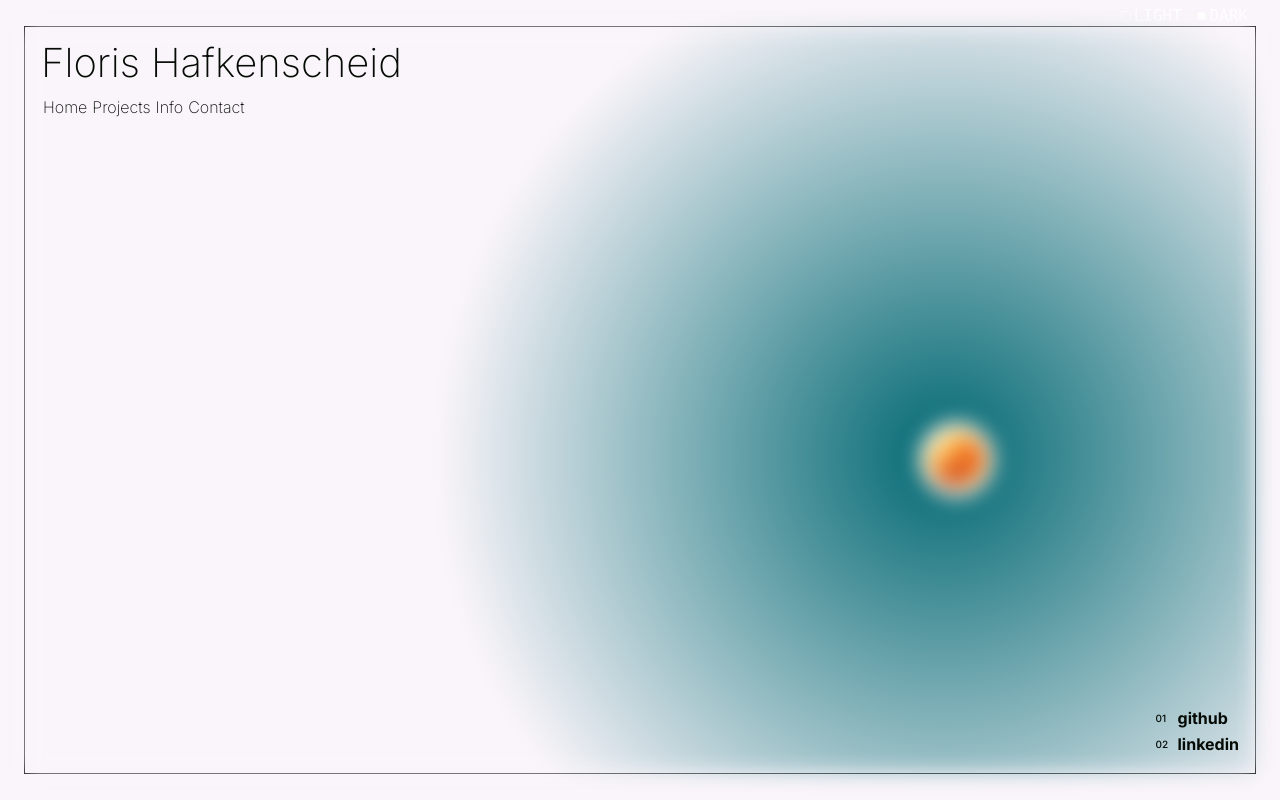
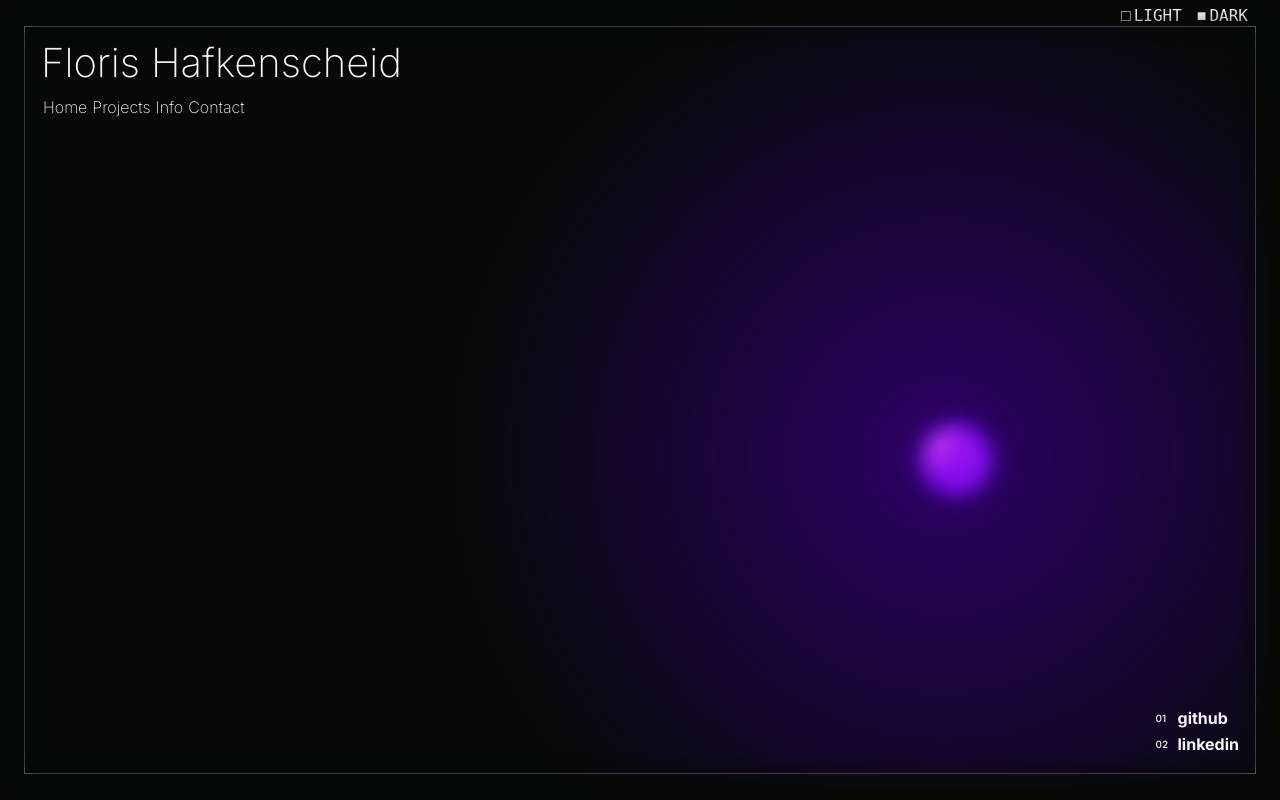
Before and after one commit to florishafkenscheid/portfolio, a PHP site: page / in a window 1280 px wide. Run offline with PHP 8.4, Linux system fonts and the light colour scheme.

Commit message:
Trying to get transitions to work, got theme toggling working.

```diff
--- a/css/style.css
+++ b/css/style.css
@@ -13,11 +13,11 @@
 }
 
 :root {
-    --sun-filter-light: invert(78%) sepia(31%) saturate(6486%) hue-rotate(160deg) brightness(105%) contrast(98%);
+    --sun-filter-light: brightness(0) saturate(100%) invert(88%) sepia(87%) saturate(6409%) hue-rotate(127deg) brightness(100%) contrast(98%);
     --sun-filter-dark: invert(12%) sepia(100%) saturate(7451%) hue-rotate(270deg) brightness(86%) contrast(119%);
 
     --sun-background-dark: #2d0067;
-    --sun-background-light: #006872;
+    --sun-background-light: #009dab;
 
     --background-color-dark: rgb(5, 10, 5);
     --background-color-light: rgb(250, 245, 250);
@@ -28,21 +28,21 @@
     --border-color-dark: rgba(255,255,255,0.4);
     --border-color-light: rgba(0, 0, 0, 100);
 
-    --sun-filter: var(--sun-filter-light);
-    --sun-background-color: var(--sun-background-light);
+    --sun-filter: var(--sun-filter-dark);
+    --sun-background-color: var(--sun-background-dark);
+    --background-color: var(--background-color-dark);
+    --main-color: var(--main-color-dark);
+    --text-color: var(--background-color-light);
+    --border-color: var(--border-color-dark);
+}
+
+.light-theme {
     --background-color: var(--background-color-light);
     --main-color: var(--main-color-light);
     --text-color: var(--background-color-dark);
+    --sun-background-color: var(--sun-background-light);
+    --sun-filter: var(--sun-filter-light);
     --border-color: var(--border-color-light);
-}
-
-.dark-theme {
-    --background-color: var(--background-color-dark);
-    --main-color: var(--main-color-dark);
-    --text-color: var(--background-color-light);
-    --sun-background-color: var(--background-color-dark);
-    --sun-filter: var(--sun-filter-dark);
-    --border-color: var(--border-color-dark);
 }
 
 html, body {
@@ -53,13 +53,14 @@
 body {
     background-color: var(--background-color);
     color: var(--main-color);
+    transition: background-color 0.5s ease, color 0.5s ease, filter 0.5s ease;
 }
 
 html {
     line-height: 1;
 }
 
-h1, a {
+h1, a, strong, span, .text, .box {
     color: var(--text-color);
     text-decoration: none;
 }
@@ -86,6 +87,12 @@
     background-color: var(--background-color);
     height: 100vh;
     width: 100vw;
+
+    transition-property:background-color;
+    transition-property:background;
+    transition-property:filter;
+    transition-duration:.9s;
+    transition-timing-function:cubic-bezier(0.1, 0.4, 0.2, 1);
 }
 
 .background {
@@ -114,7 +121,11 @@
     height: 100%;
     scale: 10%;
     border-radius: 50%;
-    filter: var(--sun-background-color);
+    filter: var(--sun-filter);
+
+    transition-property:filter;
+    transition-duration:.9s;
+    transition-timing-function:cubic-bezier(0.1, 0.4, 0.2, 1);
 }
 
 .sun-container path#curve {
--- a/index.html
+++ b/index.html
@@ -35,7 +35,7 @@
                 <div class="content">
                     <div class="background" id="background">
                         <div class="sun-container">
-                            <svg width="100%" height="100%" viewBox="0 0 100 100" preserveAspectRatio="none">
+                            <svg>
                                 <path id="curve" d="M 0 100 C 25 75, 50 50, 100 20" stroke="transparent" fill="transparent"/>
                             </svg>
                             <img src="/assets/sun.png">
--- a/js/main.js
+++ b/js/main.js
@@ -25,9 +25,15 @@
     backgroundElement.style.setProperty('--sun-y', `${sunY}%`);
 }
 
+function toggleTheme() {
+    document.body.classList.toggle('light-theme');
+
+    const buttons = document.querySelectorAll('.theme_button');
+    buttons.forEach(button => {
+        button.classList.toggle('is-selected');
+    });
+}
+
+window.toggleTheme = toggleTheme;
 animation.play();
 setInterval(updateBackgroundPosition, 20);
-
-function toggleTheme() {
-    document.body.classList.toggle('dark-theme');
-}
```
